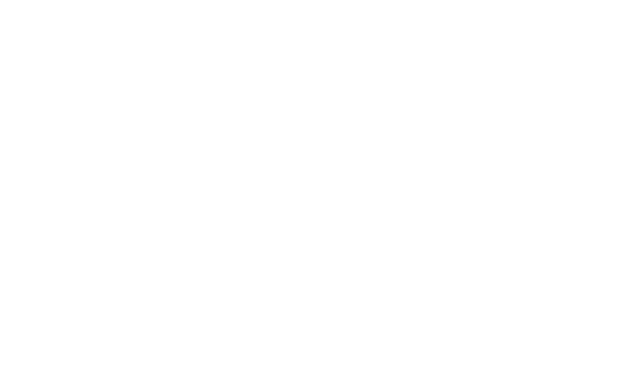
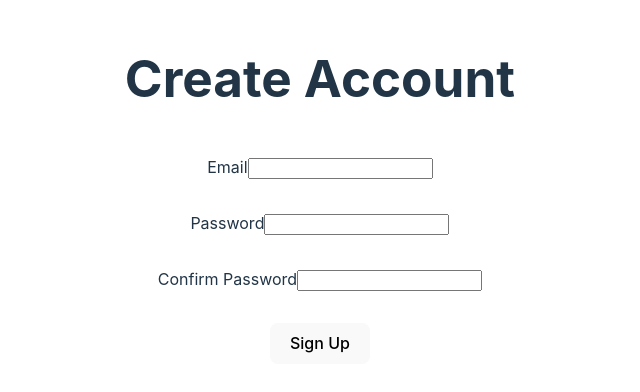
Before and after one commit to kumankai/munch, a React (Vite) app in the folder munch-app/: page /signup in a window 1280 px wide. Shown: the part 210-602 px from the top of the page, without its empty margins (325-965 px from the left). Built offline with nearby package versions, Linux system fonts and the light colour scheme.

Commit message:
Made signup package initialized other pages

```diff
--- a/munch-app/package.json
+++ b/munch-app/package.json
@@ -10,8 +10,10 @@
     "preview": "vite preview"
   },
   "dependencies": {
+    "@types/react-router": "^5.1.20",
     "react": "^18.3.1",
-    "react-dom": "^18.3.1"
+    "react-dom": "^18.3.1",
+    "react-router-dom": "^7.0.2"
   },
   "devDependencies": {
     "@eslint/js": "^9.15.0",
--- a/munch-app/src/App.tsx
+++ b/munch-app/src/App.tsx
@@ -1,9 +1,22 @@
 import './App.css'
+import { BrowserRouter as Router, Route, Routes } from 'react-router-dom'
+import Home from './views/Home'
+import Login from './views/Login'
+import Signup from './views/Signup'
+import NotFound from './views/NotFound'
 
 function App() {
 
   return (
-    <></>
+    <Router>
+      <Routes>
+        <Route path="/" element={<Home />}/>
+        <Route path="/login" element={<Login />}/>
+        <Route path="/signup" element={<Signup />}/>
+
+        <Route path="*" element={<NotFound />}/>
+      </Routes>
+    </Router>
   )
 }
 
--- /dev/null
+++ b/munch-app/src/styles/Signup.css
@@ -0,0 +1,14 @@
+.signup-box {
+    padding: 2rem;
+    width: 100%;
+    max-width: 400px;
+}
+
+.signup-box h1 {
+    margin-bottom: 3rem;
+    text-align: center;
+}
+
+.form-group {
+    margin-bottom: 2rem;
+}
--- /dev/null
+++ b/munch-app/src/views/Home.tsx
@@ -0,0 +1,9 @@
+const Home = () => {
+    return (
+        <div>
+            <p>Hello world</p>
+        </div>
+    )
+}
+
+export default Home
--- /dev/null
+++ b/munch-app/src/views/Login.tsx
@@ -0,0 +1,7 @@
+const Login = () => {
+    return (
+        <></>
+    )
+}
+
+export default Login
--- /dev/null
+++ b/munch-app/src/views/NotFound.tsx
@@ -0,0 +1,9 @@
+const NotFound = () => {
+    return (
+        <div>
+            <p>404 - URL Not Found</p>
+        </div>
+    )
+}
+
+export default NotFound
--- /dev/null
+++ b/munch-app/src/views/Signup.tsx
@@ -0,0 +1,77 @@
+import '../styles/Signup.css'
+import { useState } from 'react'
+import { useNavigate } from 'react-router-dom'
+
+const Signup = () => {
+    const [formData, setFormData] = useState({
+        email: '',
+        password: '',
+        confirmPassword: ''
+    })
+    const navigate = useNavigate()
+
+    const handleChange = (e: React.ChangeEvent<HTMLInputElement>) => {
+        const { name, value } = e.target
+        setFormData(prev => ({
+            ...prev,
+            [name]: value
+        }))
+    }
+
+    const handleSubmit = (e: React.FormEvent) => {
+        e.preventDefault()
+        if (formData.password !== formData.confirmPassword) {
+            alert("Passwords don't match!")
+            return
+        }
+
+        console.log('Form submitted:', formData)
+        navigate('/')
+    }
+
+    return (
+        <div className="signup-container">
+            <div className="signup-box">
+                <h1>Create Account</h1>
+                <form onSubmit={handleSubmit}>
+                    <div className="form-group">
+                        <label htmlFor="email">Email</label>
+                        <input
+                            type="email"
+                            id="email"
+                            name="email"
+                            value={formData.email}
+                            onChange={handleChange}
+                            required
+                        />
+                    </div>
+                    <div className="form-group">
+                        <label htmlFor="password">Password</label>
+                        <input
+                            type="password"
+                            id="password"
+                            name="password"
+                            value={formData.password}
+                            onChange={handleChange}
+                            required
+                        />
+                    </div>
+                    <div className="form-group">
+                        <label htmlFor="confirmPassword">Confirm Password</label>
+                        <input
+                            type="password"
+                            id="confirmPassword"
+                            name="confirmPassword"
+                            value={formData.confirmPassword}
+                            onChange={handleChange}
+                            required
+                        />
+                    </div>
+                    <button type="submit">Sign Up</button>
+                </form>
+            </div>
+        </div>
+    )
+}
+
+export default Signup
```
Also changed, not shown: munch-app/src/views/_layout/Navbar.tsx (added), 1 other file (tests, documents, lock files or other folders).
